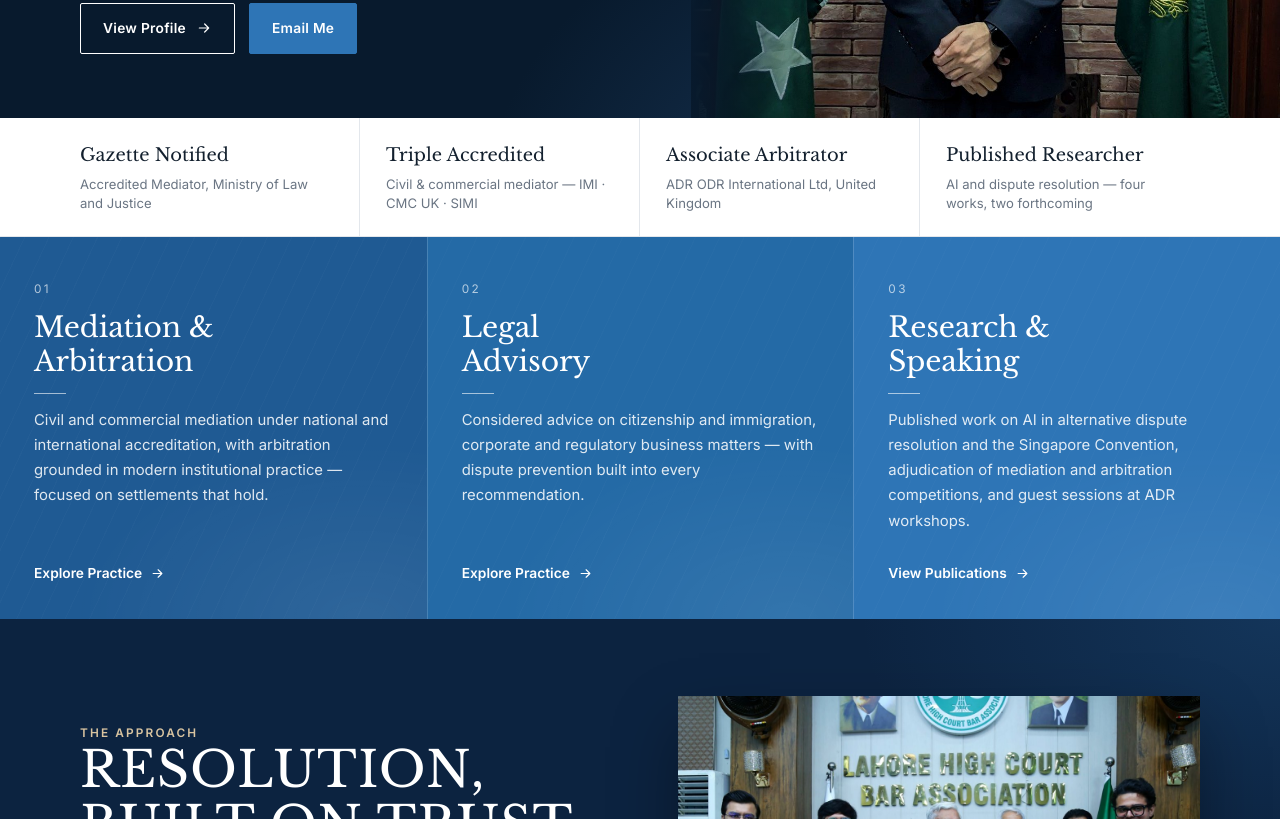
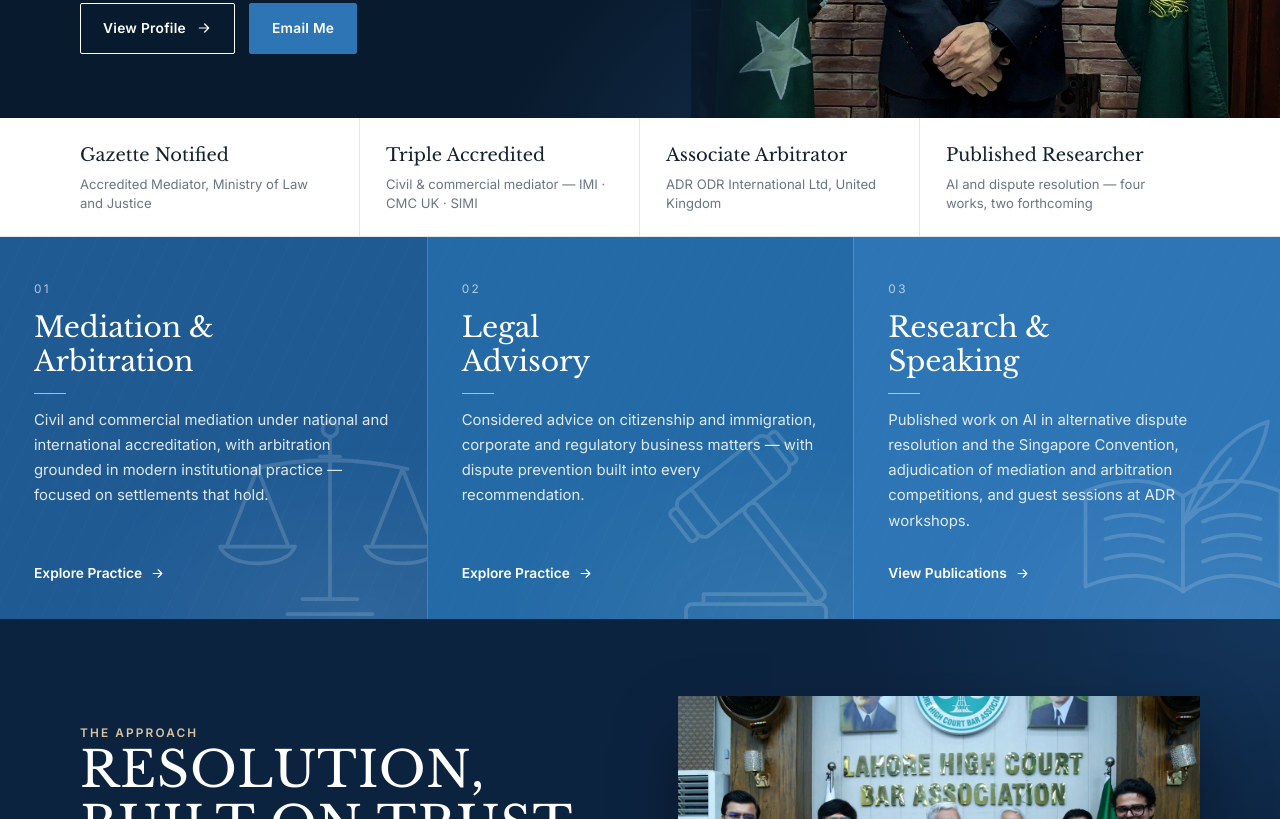
Before and after one commit to zillrh35-Farzillaw/zill-e-rukh-mushtaq-portfolio, a plain HTML site: page index.html in a window 1280 px wide. Shown: the part 572-1391 px from the top of the page. Drawn offline with nearby package versions, Linux system fonts and the light colour scheme.

Commit message:
Add faint legal illustrations (scales, gavel, book and quill) to the practice tiles
Original line drawings in assets/art/.

Co-Authored-By: Claude Opus 5.5 <noreply@anthropic.com>
Claude-Session: https://claude.ai/code/session_01WCnzwhRQ3coXkHtuAk4MXJ

```diff
--- a/assets/site.css
+++ b/assets/site.css
@@ -506,3 +506,11 @@ body.menu-open{overflow:hidden}
 .ggrid figure.tall img,.gprev figure.tall img{object-position:center 4%}
 .gprev img{object-position:center 35%}
 @media(max-width:640px){.ggrid figure{aspect-ratio:1/1}}
+
+/* faint legal illustrations inside the practice tiles */
+.tile::after{content:"";position:absolute;z-index:-1;right:-28px;bottom:-30px;width:250px;height:250px;opacity:.15;background:no-repeat center/contain;pointer-events:none;transition:opacity .4s,transform .6s}
+.tile:nth-child(1)::after{background-image:url(/assets/art/scales.svg)}
+.tile:nth-child(2)::after{background-image:url(/assets/art/gavel.svg)}
+.tile:nth-child(3)::after{background-image:url(/assets/art/book.svg)}
+.tile:hover::after{opacity:.2;transform:scale(1.03)}
+@media(max-width:640px){.tile::after{width:190px;height:190px;right:-20px;bottom:-24px;opacity:.12}}
```
Also changed, not shown: assets/art/book.svg (added), assets/art/gavel.svg (added), assets/art/scales.svg (added).
